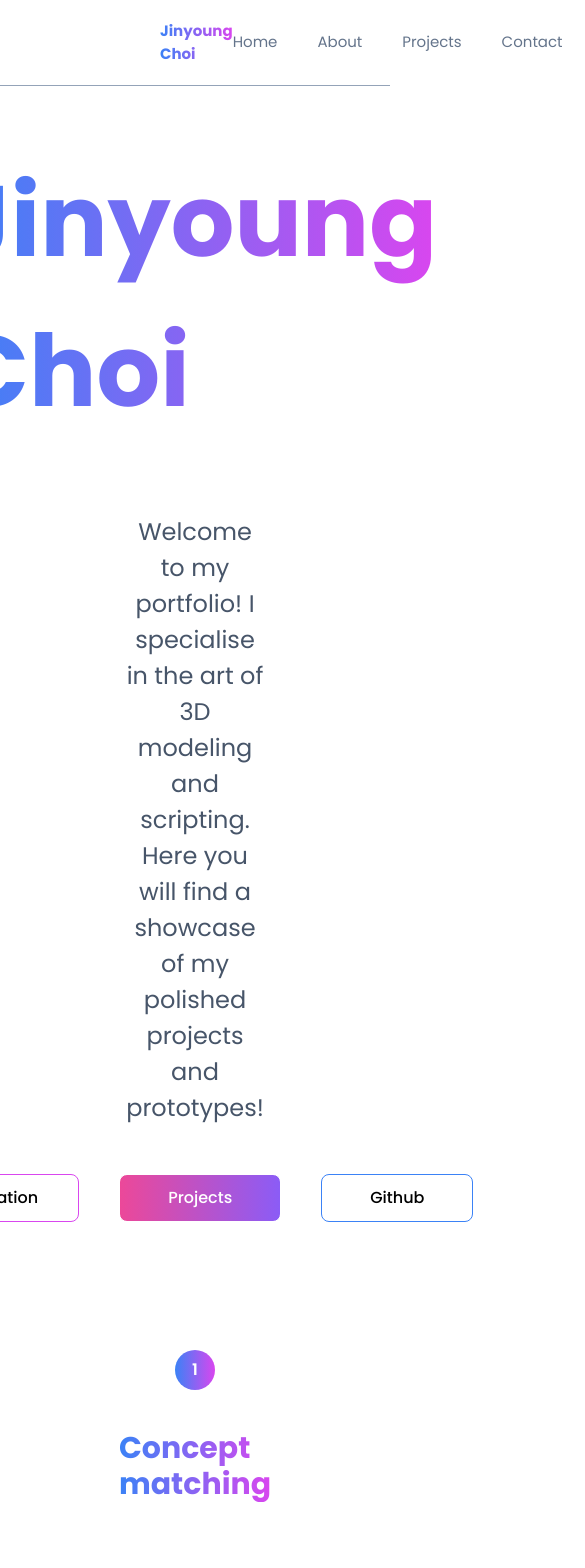
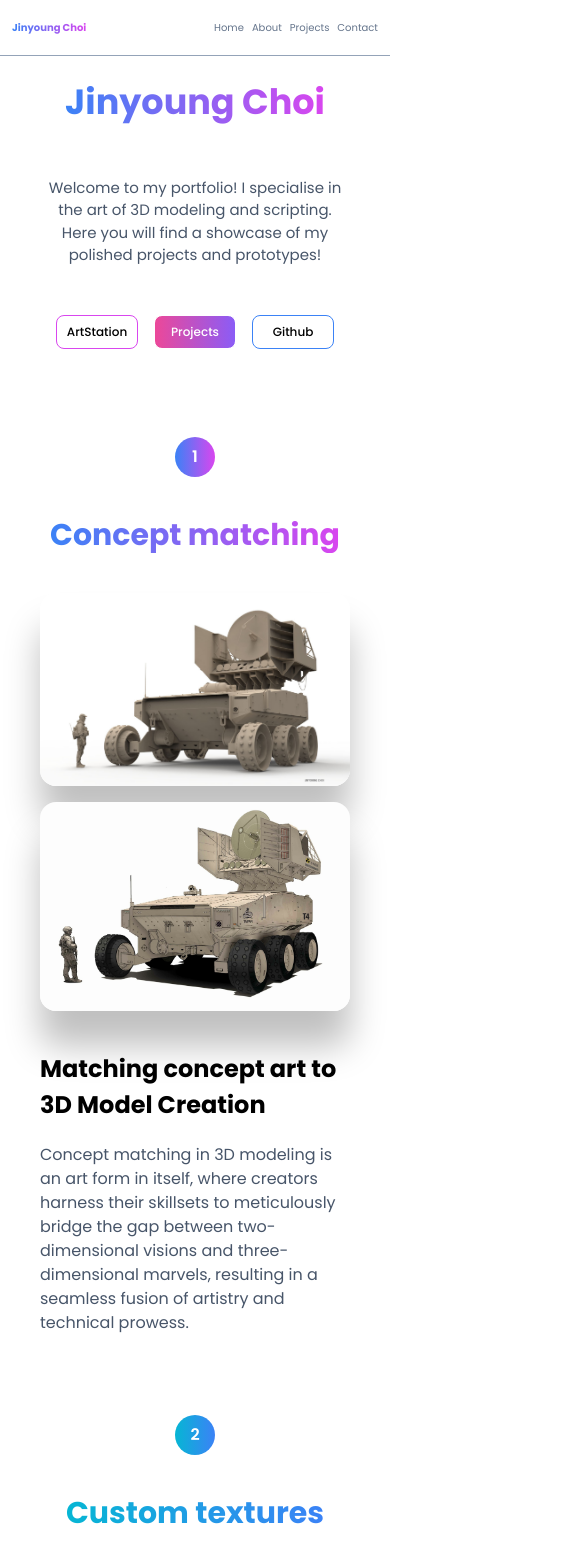
Before and after one commit to jinyoung5497/portfolio, a React (Vite) app: page / in a window 390 px wide. Shown: the top 1568 px of the page, 585 px wide, since content can reach past the window. Built offline with nearby package versions, Linux system fonts and the light colour scheme.

Commit message:
image fix

```diff
--- a/src/component/FeaturedSkill.jsx
+++ b/src/component/FeaturedSkill.jsx
@@ -31,40 +31,40 @@ export default function FeaturedSkill() {
 
   return (
     <>
-      <div className='flex flex-col items-center justify-center mx-40'>
-        <div className='grid grid-cols-2 items-center justify-center gap-20'>
+      <div className='flex flex-col items-center justify-center mx-40 xl:mx-32 ml:mx-20 md:mx-10 m:mx-5 sm:mx-0'>
+        <div className='grid grid-cols-2 items-center justify-center gap-20 lg:flex lg:flex-col 2xs:gap-10'>
           {/* concept matching */}
           <div className='col-span-2 flex flex-col items-center justify-center'>
             <div className='h-10 w-10 rounded-full bg-gradient-to-r from-blue-500 to-fuchsia-500  font-semibold flex items-center justify-center text-white  justify-self-center my-10'>
               1
             </div>
-            <p className='text-3xl font-bold bg-gradient-to-r from-blue-500 to-fuchsia-500 text-transparent bg-clip-text'>
+            <p className='text-3xl font-bold bg-gradient-to-r from-blue-500 to-fuchsia-500 text-transparent bg-clip-text text-center'>
               Concept matching
             </p>
           </div>
           <div
-            className='flex flex-col gap-10 items-center justify-center cursor-pointer'
+            className='flex flex-col gap-10 items-center justify-center cursor-pointer 2xs:gap-4'
             onClick={() => openProject(1, 'X-wave')}
           >
             <img
               src={xwave_004}
               alt='xwave_004'
-              className='rounded-2xl shadow-[0_35px_35px_rgba(0,0,0,0.25)] w-4/5'
+              className='rounded-2xl shadow-[0_35px_35px_rgba(0,0,0,0.25)] w-4/5 3xs:w-full'
             />
             <img
               src={xwave_013}
               alt='xwave_013'
-              className='rounded-2xl shadow-[0_35px_35px_rgba(0,0,0,0.25)] w-4/5'
+              className='rounded-2xl shadow-[0_35px_35px_rgba(0,0,0,0.25)] w-4/5 3xs:w-full'
             />
           </div>
           <div
             className='gap-5 flex flex-col cursor-pointer'
             onClick={() => openProject(1, 'X-wave')}
           >
-            <h1 className='text-3xl font-bold hover:bg-gradient-to-r hover:from-blue-500 hover:to-fuchsia-500 hover:text-transparent hover:bg-clip-text'>
+            <h1 className='text-3xl font-bold hover:bg-gradient-to-r hover:from-blue-500 hover:to-fuchsia-500 hover:text-transparent hover:bg-clip-text 3xs:text-xl'>
               Matching concept art to 3D Model Creation
             </h1>
-            <p className='text-slate-600 leading-8'>
+            <p className='text-slate-600 leading-8 4xs:leading-6'>
               Concept matching in 3D modeling is an art form in itself, where
               creators harness their skillsets to meticulously bridge the gap
               between two-dimensional visions and three-dimensional marvels,
@@ -76,7 +76,7 @@ export default function FeaturedSkill() {
             <div className='h-10 w-10 rounded-full bg-gradient-to-r from-cyan-500 to-blue-500  font-semibold flex items-center justify-center text-white  justify-self-center my-10'>
               2
             </div>
-            <p className='text-3xl font-bold bg-gradient-to-r from-cyan-500 to-blue-500 text-transparent bg-clip-text'>
+            <p className='text-3xl font-bold bg-gradient-to-r from-cyan-500 to-blue-500 text-transparent bg-clip-text text-center'>
               Custom textures
             </p>
           </div>
@@ -84,10 +84,10 @@ export default function FeaturedSkill() {
             className='gap-5 flex flex-col text-right cursor-pointer'
             onClick={() => openProject(4, 'Lost temple')}
           >
-            <h1 className='text-3xl font-bold hover:bg-gradient-to-r hover:from-cyan-500 hover:to-blue-500 hover:text-transparent hover:bg-clip-text'>
+            <h1 className='text-3xl font-bold hover:bg-gradient-to-r hover:from-cyan-500 hover:to-blue-500 hover:text-transparent hover:bg-clip-text lg:text-left 3xs:text-xl'>
               The Art of Custom Textures
             </h1>
-            <p className='text-slate-600 leading-8'>
+            <p className='text-slate-600 leading-8 lg:text-left 4xs:leading-6'>
               Custom textures play a pivotal role in evoking emotions and
               immersing the audience in a virtual world. Whether it's the
               weathered wood of an ancient structure or the glistening sheen of
@@ -99,18 +99,18 @@ export default function FeaturedSkill() {
             </p>
           </div>
           <div
-            className='flex flex-col gap-10 items-center justify-center cursor-pointer'
+            className='flex flex-col gap-10 items-center justify-center cursor-pointer  2xs:gap-4'
             onClick={() => openProject(4, 'Lost temple')}
           >
             <img
               src={lost_temple_015}
               alt='lost_temple_015'
-              className='rounded-2xl shadow-[0_35px_35px_rgba(0,0,0,0.25)] w-4/5'
+              className='rounded-2xl shadow-[0_35px_35px_rgba(0,0,0,0.25)] w-4/5 3xs:w-full'
             />
             <img
               src={harbour_city_006}
               alt='harbour_city_006'
-              className='rounded-2xl shadow-[0_35px_35px_rgba(0,0,0,0.25)] w-4/5'
+              className='rounded-2xl shadow-[0_35px_35px_rgba(0,0,0,0.25)] w-4/5 3xs:w-full'
             />
           </div>
           {/* sophisticated pattern */}
@@ -118,7 +118,7 @@ export default function FeaturedSkill() {
             <div className='h-10 w-10 rounded-full bg-gradient-to-r from-violet-500 to-pink-500  font-semibold flex items-center justify-center text-white  justify-self-center my-10'>
               3
             </div>
-            <p className='text-3xl font-bold bg-gradient-to-r from-violet-500 to-pink-500 text-transparent bg-clip-text'>
+            <p className='text-3xl font-bold bg-gradient-to-r from-violet-500 to-pink-500 text-transparent bg-clip-text text-center'>
               Sophisticated 3D pattern
             </p>
           </div>
@@ -132,10 +132,10 @@ export default function FeaturedSkill() {
             className='gap-5 flex flex-col cursor-pointer'
             onClick={() => openProject(8, 'Knight')}
           >
-            <h1 className='text-3xl font-bold hover:bg-gradient-to-r hover:from-violet-500 hover:to-pink-500 hover:text-transparent hover:bg-clip-text'>
+            <h1 className='text-3xl font-bold hover:bg-gradient-to-r hover:from-violet-500 hover:to-pink-500 hover:text-transparent hover:bg-clip-text 3xs:text-xl'>
               Elevating Aesthetics: Sophisticated 3D Patterns
             </h1>
-            <p className='text-slate-600 leading-8'>
+            <p className='text-slate-600 leading-8 4xs:leading-6'>
               In the realm of 3D modeling, the creation of sophisticated
               patterns is a meticulous process that requires a blend of
               technical expertise and creative finesse. These patterns transcend
@@ -151,7 +151,7 @@ export default function FeaturedSkill() {
             <div className='h-10 w-10 rounded-full bg-gradient-to-r from-amber-500 to-yellow-400  font-semibold flex items-center justify-center text-white  justify-self-center my-10'>
               4
             </div>
-            <p className='text-3xl font-bold bg-gradient-to-r from-amber-500 to-yellow-400 text-transparent bg-clip-text'>
+            <p className='text-3xl font-bold bg-gradient-to-r from-amber-500 to-yellow-400 text-transparent bg-clip-text text-center'>
               Clean Topology and UV mapping
             </p>
           </div>
@@ -159,26 +159,26 @@ export default function FeaturedSkill() {
             className='gap-5 flex flex-col text-right cursor-pointer'
             onClick={() => openProject(0, 'General')}
           >
-            <h1 className='text-3xl font-bold hover:bg-gradient-to-r hover:from-amber-500 hover:to-yellow-400 hover:text-transparent hover:bg-clip-text'>
+            <h1 className='text-3xl font-bold hover:bg-gradient-to-r hover:from-amber-500 hover:to-yellow-400 hover:text-transparent hover:bg-clip-text lg:text-left 3xs:text-xl'>
               The Art of Topology and UV Mapping
             </h1>
-            <p className='text-slate-600 leading-8'>
+            <p className='text-slate-600 leading-8 lg:text-left 4xs:leading-6'>
               Precision reigns with clean topology, ensuring smooth animations
               and efficient rendering. Seamlessly mapped UVs bring textures to
               life, enhancing realism.
             </p>
           </div>
-          <div className='flex flex-col gap-10 items-center justify-center cursor-pointer'>
+          <div className='flex flex-col gap-10 items-center justify-center cursor-pointer  2xs:gap-4'>
             <img
               src={scifi_girl_012}
               alt='scifi_girl_012'
-              className='rounded-2xl shadow-[0_35px_35px_rgba(0,0,0,0.25)] w-4/5'
+              className='rounded-2xl shadow-[0_35px_35px_rgba(0,0,0,0.25)] w-4/5 3xs:w-full'
               onClick={() => openProject(7, 'Scifi girl')}
             />
             <img
               src={general_017}
               alt='general_017'
-              className='rounded-2xl shadow-[0_35px_35px_rgba(0,0,0,0.25)] w-4/5'
+              className='rounded-2xl shadow-[0_35px_35px_rgba(0,0,0,0.25)] w-4/5 3xs:w-full'
               onClick={() => openProject(0, 'General')}
             />
           </div>
@@ -187,7 +187,7 @@ export default function FeaturedSkill() {
             <div className='h-10 w-10 rounded-full bg-gradient-to-r from-green-500 to-lime-600  font-semibold flex items-center justify-center text-white  justify-self-center my-10'>
               5
             </div>
-            <p className='text-3xl font-bold bg-gradient-to-r from-green-500 to-lime-600 text-transparent bg-clip-text'>
+            <p className='text-3xl font-bold bg-gradient-to-r from-green-500 to-lime-600 text-transparent bg-clip-text text-center'>
               Zwrap face skin wrapping
             </p>
           </div>
@@ -201,10 +201,10 @@ export default function FeaturedSkill() {
             className='gap-5 flex flex-col cursor-pointer'
             onClick={() => openProject(7, 'Scifi girl')}
           >
-            <h1 className='text-3xl font-bold hover:bg-gradient-to-r hover:from-green-500 hover:to-lime-600 hover:text-transparent hover:bg-clip-text'>
+            <h1 className='text-3xl font-bold hover:bg-gradient-to-r hover:from-green-500 hover:to-lime-600 hover:text-transparent hover:bg-clip-text 3xs:text-xl'>
               Sculpting Realism: ZWrap Face Skin Wrapping in Zbrush
             </h1>
-            <p className='text-slate-600 leading-8'>
+            <p className='text-slate-600 leading-8 4xs:leading-6'>
               Discover the artistry of ZWrap face skin wrapping, a technique
               that seamlessly molds digital avatar's skin onto 3D models. This
               process brings characters to life, capturing intricate facial
@@ -216,7 +216,7 @@ export default function FeaturedSkill() {
             <div className='h-10 w-10 rounded-full bg-gradient-to-r from-teal-500 to-cyan-500  font-semibold flex items-center justify-center text-white  justify-self-center my-10'>
               6
             </div>
-            <p className='text-3xl font-bold bg-gradient-to-r from-teal-500 to-cyan-500 text-transparent bg-clip-text'>
+            <p className='text-3xl font-bold bg-gradient-to-r from-teal-500 to-cyan-500 text-transparent bg-clip-text text-center'>
               Modular workflow
             </p>
           </div>
@@ -224,10 +224,10 @@ export default function FeaturedSkill() {
             className='gap-5 flex flex-col text-right cursor-pointer'
             onClick={() => openProject(4, 'Lost temple')}
           >
-            <h1 className='text-3xl font-bold hover:bg-gradient-to-r hover:from-teal-500 hover:to-cyan-500 hover:text-transparent hover:bg-clip-text'>
+            <h1 className='text-3xl font-bold hover:bg-gradient-to-r hover:from-teal-500 hover:to-cyan-500 hover:text-transparent hover:bg-clip-text lg:text-left text-center 3xs:text-xl'>
               The Power of a Modular Workflow
             </h1>
-            <p className='text-slate-600 leading-8'>
+            <p className='text-slate-600 leading-8 lg:text-left 4xs:leading-6'>
               Explore the efficiency and innovation of a modular workflow, where
               complex projects are deconstructed into manageable modules. This
               method streamlines development, encourages reusability, and
@@ -236,18 +236,18 @@ export default function FeaturedSkill() {
             </p>
           </div>
           <div
-            className='flex flex-col gap-10 items-center justify-center cursor-pointer'
+            className='flex flex-col gap-10 items-center justify-center cursor-pointer 2xs:gap-4'
             onClick={() => openProject(4, 'Lost temple')}
           >
             <img
               src={lost_temple_008}
               alt='lost_temple_008'
-              className='rounded-2xl shadow-[0_35px_35px_rgba(0,0,0,0.25)] w-4/5'
+              className='rounded-2xl shadow-[0_35px_35px_rgba(0,0,0,0.25)] w-4/5 3xs:w-full'
             />
             <img
               src={harbour_city_005}
               alt='harbour_city_005'
-              className='rounded-2xl shadow-[0_35px_35px_rgba(0,0,0,0.25)] w-4/5'
+              className='rounded-2xl shadow-[0_35px_35px_rgba(0,0,0,0.25)] w-4/5 3xs:w-full'
             />
           </div>
         </div>
--- a/src/component/Home.jsx
+++ b/src/component/Home.jsx
@@ -32,32 +32,32 @@ export default function Home() {
   return (
     <>
       <Navbar />
-      <div className='flex items-center justify-center flex-col gap-12 mx-32'>
-        <h1 className='text-[100px] font-bold my-5 bg-gradient-to-r from-blue-500 to-fuchsia-500 text-transparent bg-clip-text'>
+      <div className='flex items-center justify-center flex-col gap-12 mx-32 m:mx-20 sm:mx-16 2xs:mx-10 3xl:gap-5'>
+        <h1 className='text-[100px] lg:text-[80px] m:text-[70px] xs:text-[55px] 2xs:text-[40px] 4xs:text-[35px] font-bold my-5 bg-gradient-to-r from-blue-500 to-fuchsia-500 text-transparent bg-clip-text text-center xs:my-0'>
           Jinyoung Choi
         </h1>
-        <p className='text-xl text-slate-600 text-center max-w-7xl'>
+        <p className='text-xl text-slate-600 text-center max-w-7xl xs:text-md 2xs:max-w-md'>
           Welcome to my portfolio! I specialise in the art of 3D modeling and
           scripting. Here you will find a showcase of my polished projects and
           prototypes!
         </p>
-        <div className='flex gap-10 mb-10'>
+        <div className='flex gap-10 mb-10 xs:gap-4 xs:mb-0'>
           <a
             href='https://jin5497.artstation.com/'
-            className='h-12 hover:bg-gradient-to-r hover:from-violet-500 hover:to-fuchsia-500 rounded-lg p-5 flex items-center hover:text-white px-10 font-medium border-[1px] border-fuchsia-500'
+            className='h-12 hover:bg-gradient-to-r hover:from-violet-500 hover:to-fuchsia-500 rounded-lg p-5 flex justify-center items-center hover:text-white px-10 font-medium border-[1px] border-fuchsia-500 xs:px-4 w-40 xs:w-32 3xs:w-24 3xs:p-4 3xs:px-10 4xs:w-20  xs:text-sm xs:h-3 self-center'
           >
             ArtStation
           </a>
           <NavLink
             to='/projects'
             onClick={hoverFalses}
-            className='h-12 bg-gradient-to-r from-pink-500 to-violet-500 hover:from-pink-400 hover:to-violet-400 rounded-lg p-5 flex items-center text-white px-12 font-medium border-[1px]'
+            className='h-12 bg-gradient-to-r from-pink-500 to-violet-500 hover:from-pink-400 hover:to-violet-400 rounded-lg p-5 flex justify-center items-center text-white px-12 font-medium border-[1px] xs:px-4 w-40 xs:w-32 3xs:w-24 3xs:p-4 3xs:px-10 4xs:w-20  xs:text-sm xs:h-3 self-center'
           >
             Projects
           </NavLink>
           <a
             href='https://github.com/jinyoung5497'
-            className='h-12 hover:bg-gradient-to-r hover:from-blue-500 hover:to-cyan-500 rounded-lg p-5 flex items-center hover:text-white px-12 font-medium border-[1px] border-blue-500'
+            className='h-12 hover:bg-gradient-to-r hover:from-blue-500 hover:to-cyan-500 rounded-lg p-5 flex justify-center items-center hover:text-white px-12 font-medium border-[1px] border-blue-500 xs:px-4 w-40 xs:w-32 3xs:w-24 3xs:p-4 3xs:px-10 4xs:w-20  xs:text-sm xs:h-3 self-center'
           >
             Github
           </a>
--- a/src/component/Navbar.jsx
+++ b/src/component/Navbar.jsx
@@ -14,7 +14,7 @@ export default function Navbar() {
 
   return (
     <>
-      <div className='flex items-center justify-between p-5 w-full text-md px-40 border-b-[1px] border-slate-400 mb-10 sticky top-0 bg-white z-10'>
+      <div className='flex items-center justify-between p-5 w-full text-md px-40 xl:px-32 lg:px-20 border-b-[1px] border-slate-400 mb-10 sticky top-0 bg-white z-10 xs:text-sm 2xs:px-10 3xs:text-[10px] 3xs:mb-5 4xs:px-3'>
         <NavLink
           to='/'
           onClick={window.scrollTo({ top: 0 })}
@@ -22,7 +22,7 @@ export default function Navbar() {
         >
           Jinyoung Choi
         </NavLink>
-        <div className='flex gap-x-10'>
+        <div className='flex gap-x-10 xs:gap-x-4 4xs:gap-x-2'>
           <NavLink
             to='/'
             onClick={window.scrollTo({ top: 0 })}
```
Also changed, not shown: src/component/Footer.jsx (+5 -5 lines), tailwind.config.js (+24 -3 lines).
